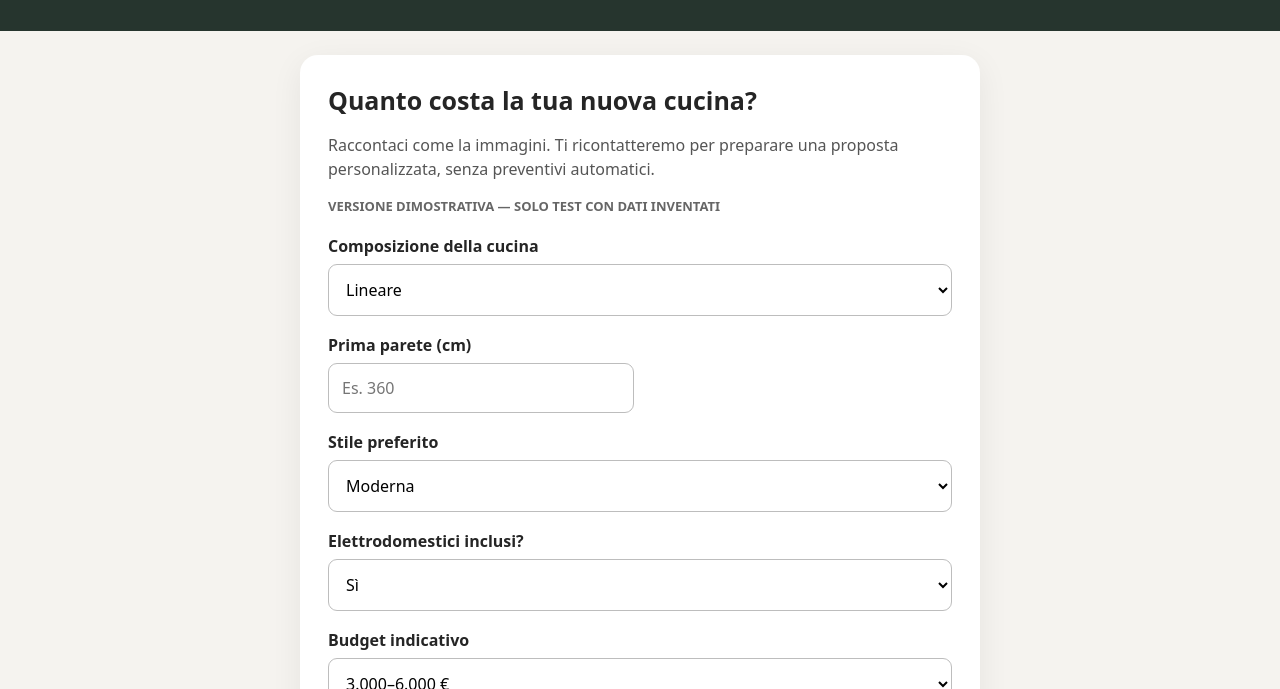
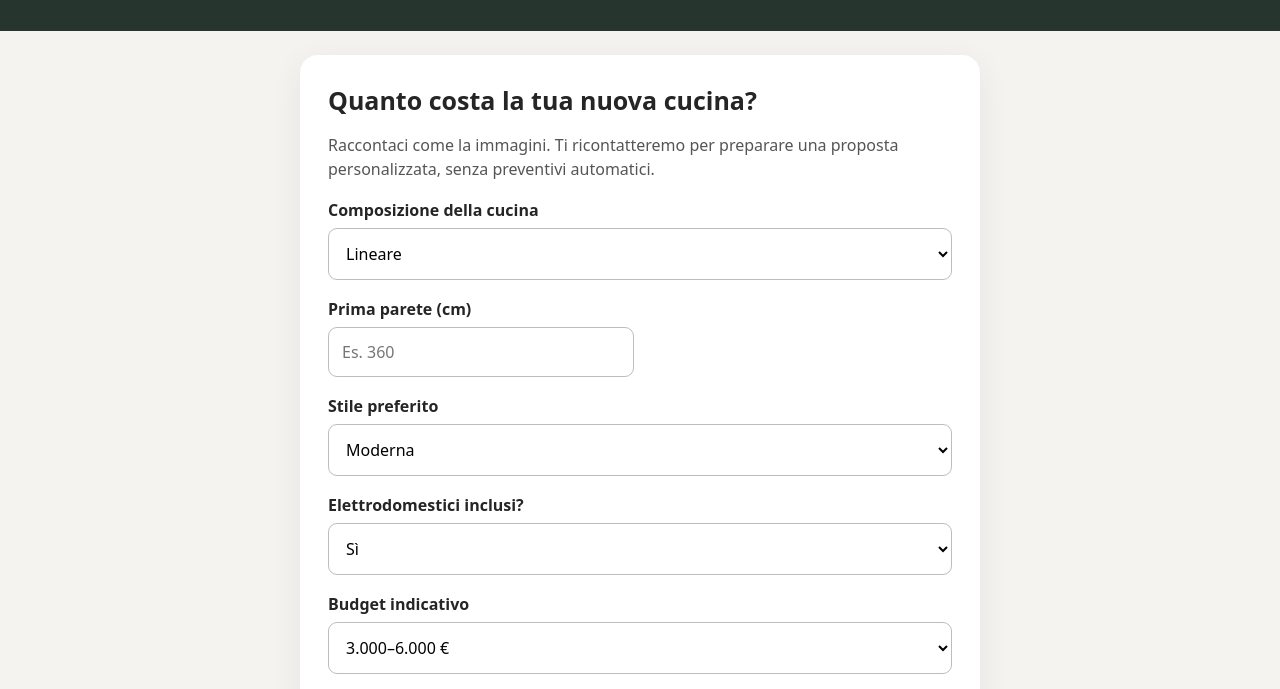
Before and after one commit to Tommybello/Arredamenti-david-, a plain HTML site: page index.html in a window 1280 px wide. Shown: the part 111-800 px from the top of the page. Drawn offline with Linux system fonts and the light colour scheme.

Commit message:
Update index.html

```diff
--- a/index.html
+++ b/index.html
@@ -40,7 +40,6 @@ main{margin:12px;padding:20px}
 <main>
 <h2>Quanto costa la tua nuova cucina?</h2>
 <p class="intro">Raccontaci come la immagini. Ti ricontatteremo per preparare una proposta personalizzata, senza preventivi automatici.</p>
-<p class="note"><strong>VERSIONE DIMOSTRATIVA — SOLO TEST CON DATI INVENTATI</strong></p>
 
 <form id="kitchenForm" action="https://formspree.io/f/mqpqdble" method="POST">
 <label for="layout">Composizione della cucina</label>
```
